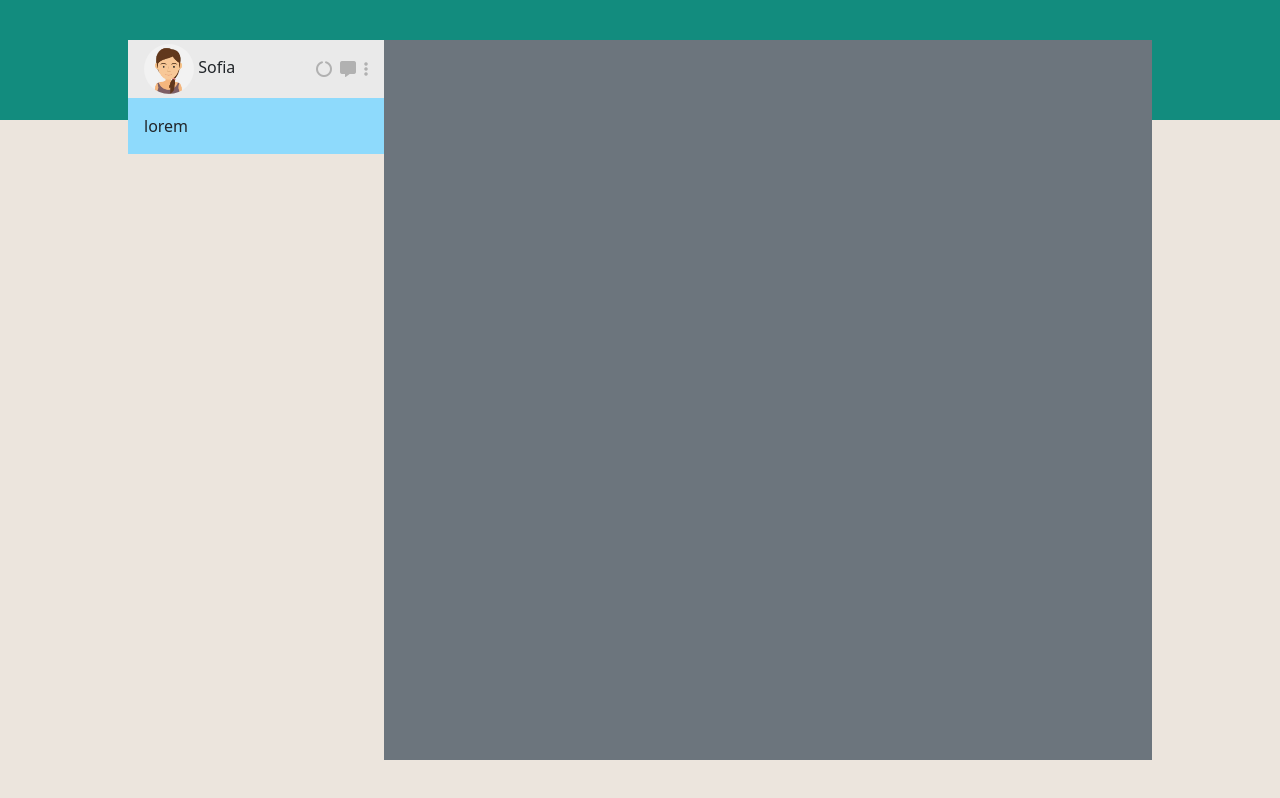
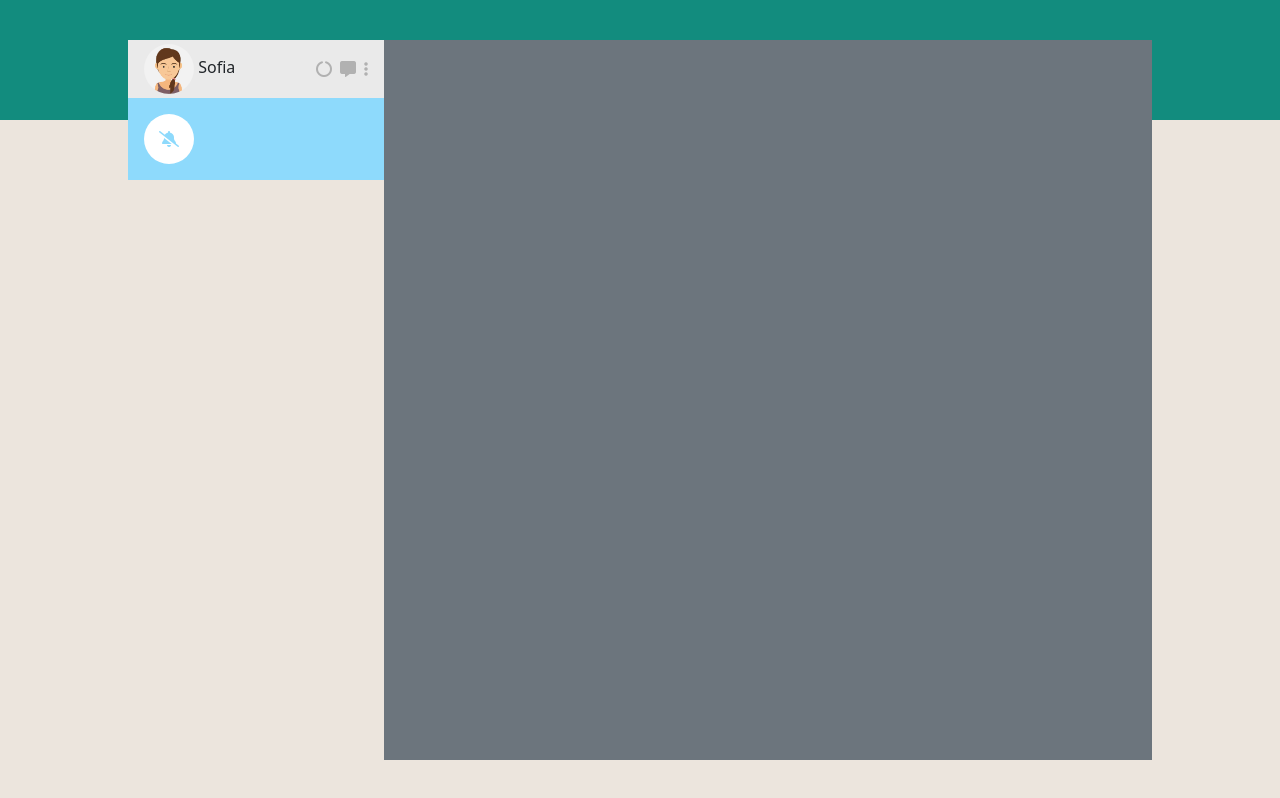
Before and after one commit to AngelicoDaniel/vue-boolzapp, a plain HTML site: page index.html in a window 1280 px wide. Drawn offline with nearby package versions, Linux system fonts and the light colour scheme; files whose address does not match are found by name.

Commit message:
icona notifiche

```diff
--- a/assets/css/style.css
+++ b/assets/css/style.css
@@ -36,3 +36,13 @@ body{
     background-color: #8edafc;
     padding: 1rem;
 }
+.icon-notifiche{
+    background-color: white;
+    border-radius: 50%;
+    width: 50px;
+    height: 50px;
+    color: #8edafc;
+    align-items: center;
+    display: flex;
+    justify-content: center;
+}
--- a/index.html
+++ b/index.html
@@ -37,7 +37,9 @@
 
             <!--notifiche-->
             <div class="notifiche">
-                lorem
+                <div class="icon-notifiche">
+                    <i class="fa-solid fa-bell-slash"></i>
+                </div>
             </div>
 
             <!--cerca-->
```
